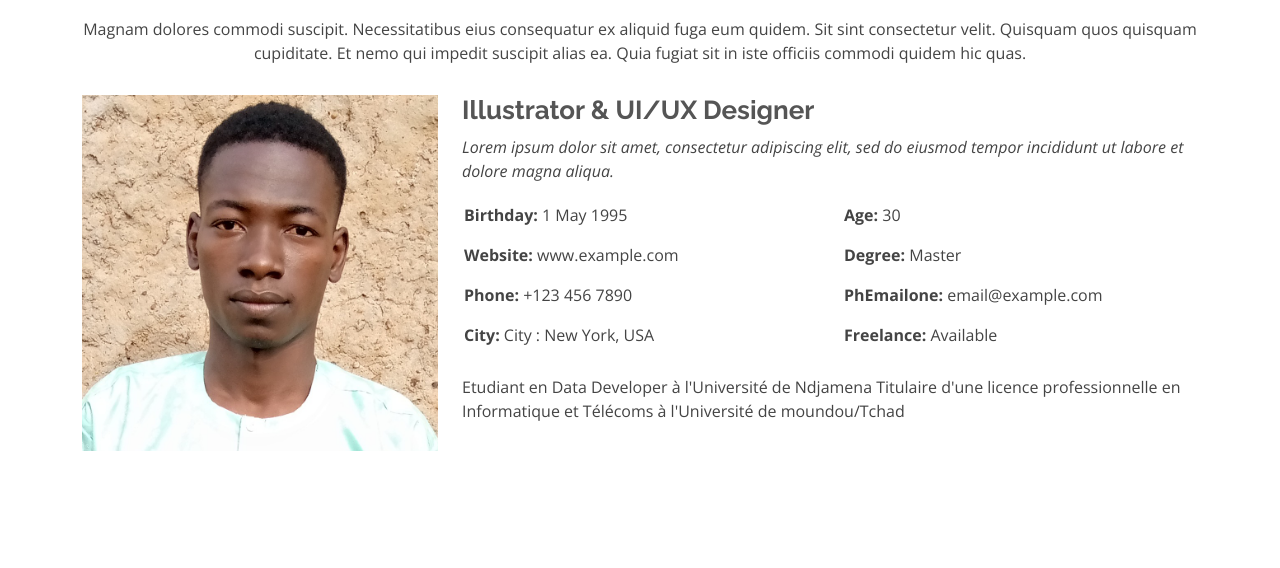
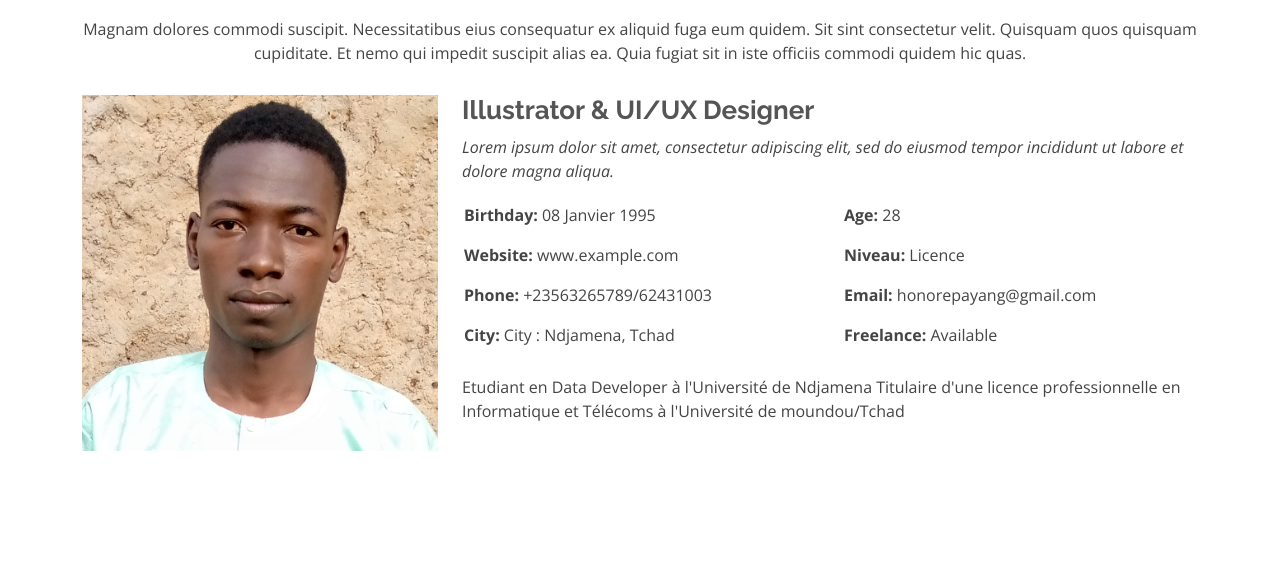
Before and after one commit to payangHonore/payangHonore.github.io, a plain HTML site: page about.html in a window 1280 px wide. Shown: the part 171-739 px from the top of the page. Drawn offline with nearby package versions, Linux system fonts and the light colour scheme.

Commit message:
Update about.html

```diff
--- a/about.html
+++ b/about.html
@@ -92,17 +92,17 @@
             <div class="row">
               <div class="col-lg-6">
                 <ul>
-                  <li><i class="bi bi-rounded-right"></i> <strong>Birthday:</strong> 1 May 1995</li>
+                  <li><i class="bi bi-rounded-right"></i> <strong>Birthday:</strong> 08 Janvier 1995</li>
                   <li><i class="bi bi-rounded-right"></i> <strong>Website:</strong> www.example.com</li>
-                  <li><i class="bi bi-rounded-right"></i> <strong>Phone:</strong> +123 456 7890</li>
-                  <li><i class="bi bi-rounded-right"></i> <strong>City:</strong> City : New York, USA</li>
+                  <li><i class="bi bi-rounded-right"></i> <strong>Phone:</strong> +23563265789/62431003</li>
+                  <li><i class="bi bi-rounded-right"></i> <strong>City:</strong> City : Ndjamena, Tchad</li>
                 </ul>
               </div>
               <div class="col-lg-6">
                 <ul>
-                  <li><i class="bi bi-rounded-right"></i> <strong>Age:</strong> 30</li>
-                  <li><i class="bi bi-rounded-right"></i> <strong>Degree:</strong> Master</li>
-                  <li><i class="bi bi-rounded-right"></i> <strong>PhEmailone:</strong> email@example.com</li>
+                  <li><i class="bi bi-rounded-right"></i> <strong>Age:</strong> 28</li>
+                  <li><i class="bi bi-rounded-right"></i> <strong> Niveau:</strong> Licence</li>
+                  <li><i class="bi bi-rounded-right"></i> <strong>Email:</strong> honorepayang@gmail.com</li>
                   <li><i class="bi bi-rounded-right"></i> <strong>Freelance:</strong> Available</li>
                 </ul>
               </div>
```
